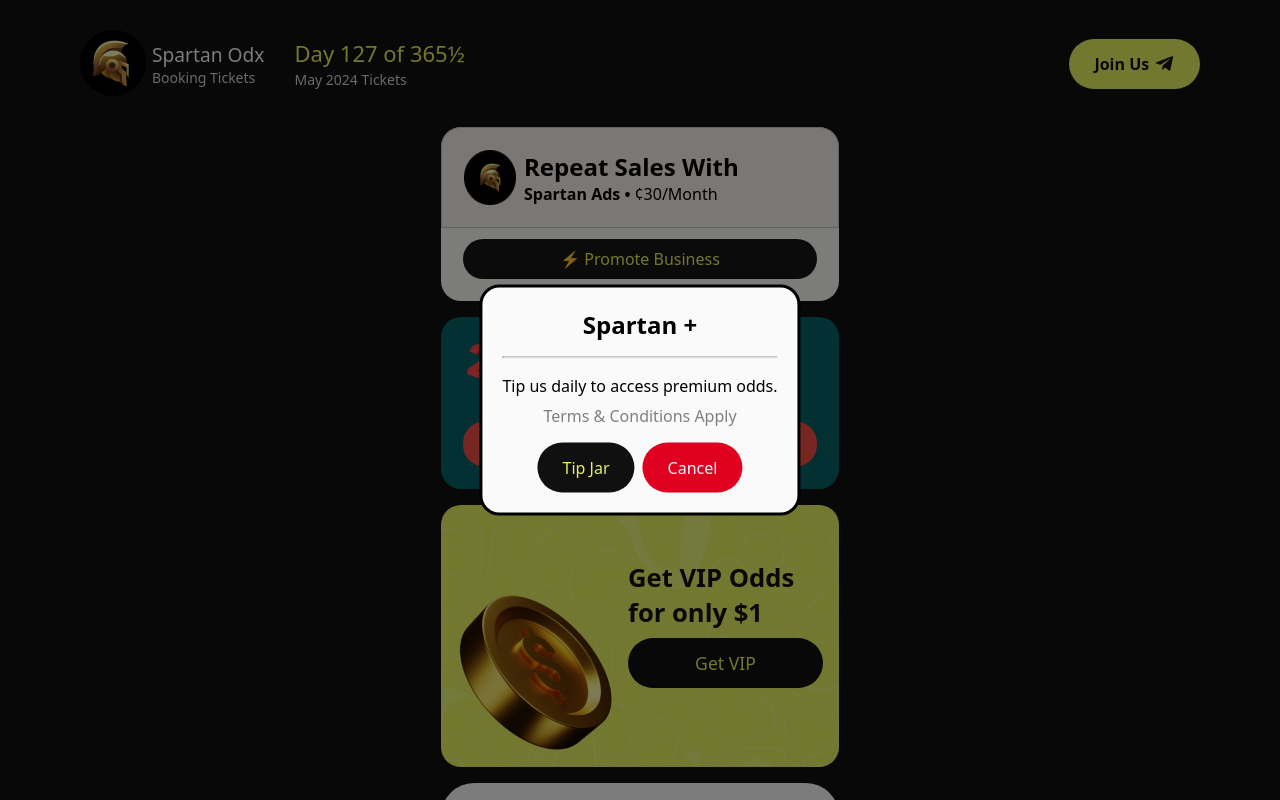
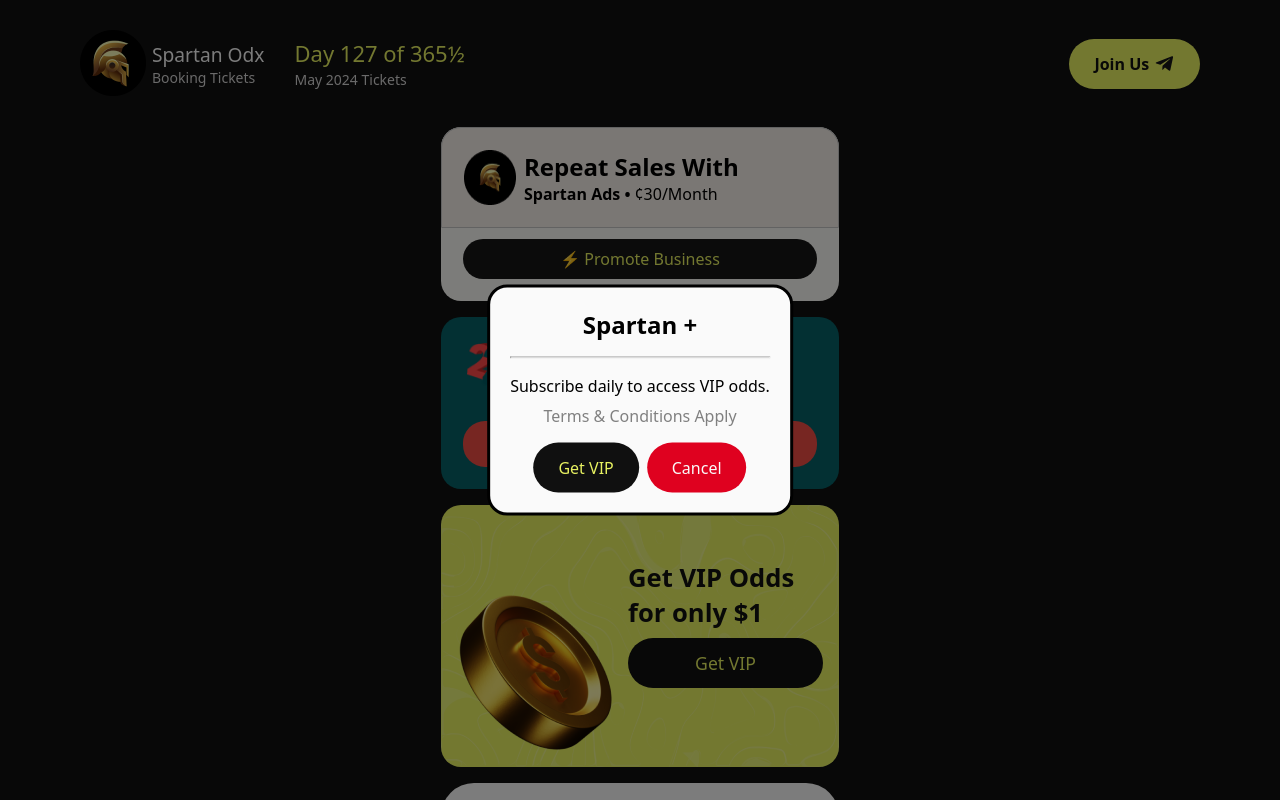
Before and after one commit to joeokat/spartanBookingTicket, a SvelteKit app: page / in a window 1280 px wide. Both pictures are taken after a click on the button "Get VIP". Shown: the top 800 px of the page. Built offline with nearby package versions, Linux system fonts and the light colour scheme.

Commit message:
Update +page.svelte

```diff
--- a/src/routes/+page.svelte
+++ b/src/routes/+page.svelte
@@ -29,18 +29,18 @@
 		<Modal showModal={show} handleClose={closeModal}>
 			<h3 class="heading">Spartan +</h3>
 			<hr />
-			<p class="description">Tip us daily to access premium odds.</p>
+			<p class="description">Subscribe daily to access VIP odds.</p>
 			<p class="termss">Terms & Conditions Apply</p>
 			<div class="dialog-btns">
 				<a href="/subscribe">
-					<button class="btn-subscribe"> Tip Jar </button>
+					<button class="btn-subscribe"> Get VIP </button>
 				</a>
 				<button class="btn-cancel" on:click={closeModal}> Cancel </button>
 			</div>
 		</Modal>
 	{:else}
 		<Modal showModal={show} handleClose={closeModal}>
-			<div>You are already subscribed to Spartan +</div>
+			<div>You are already subscribed to VIP</div>
 		</Modal>
 	{/if}
 
```
